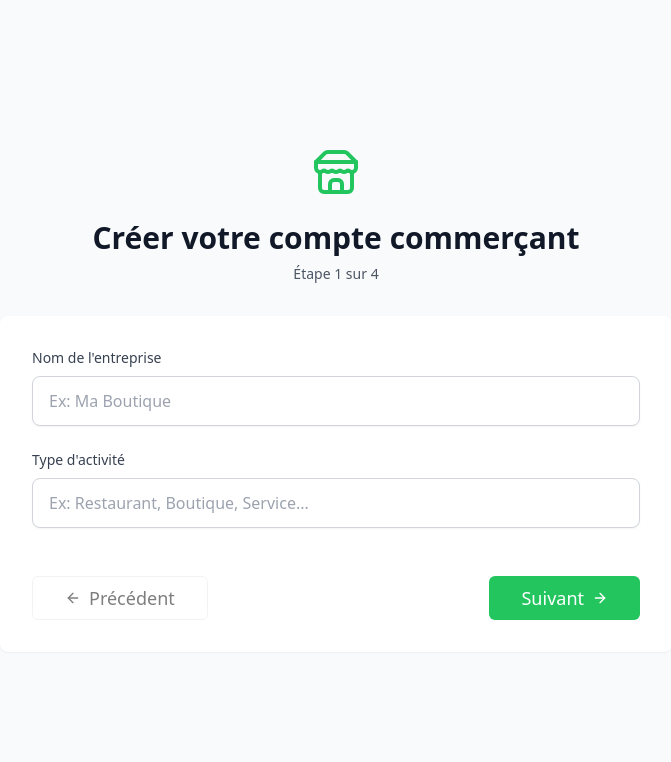
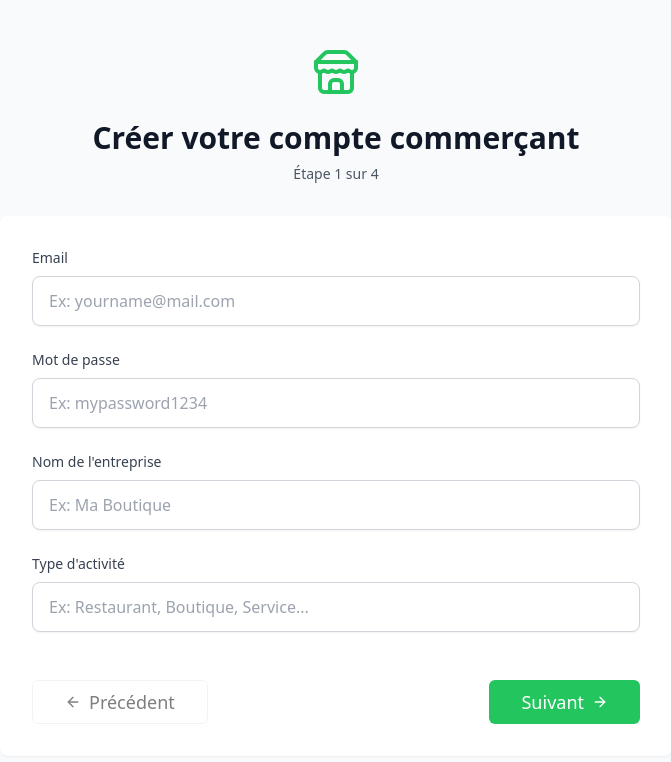
Before and after one commit to ManonDerydt/naymo-mvp-v1, a React (Vite) app: page /merchant/register in a window 1280 px wide. Shown: the top 762 px of the page, without its empty margins (304-975 px from the left). Built offline with nearby package versions, Linux system fonts and the light colour scheme.

Commit message:
Ajout de l'authentification et des champs Emailet Mot de passe dans le formulaire d'inscription du commerçant

```diff
--- a/src/pages/merchant/RegisterSteps.tsx
+++ b/src/pages/merchant/RegisterSteps.tsx
@@ -4,14 +4,16 @@ import { ArrowLeft, ArrowRight, Store } from 'lucide-react'
 import { Button } from '@/components/ui'
 import { Input, FileUpload } from '@/components/forms'
 
-import { addDoc, collection, getFirestore } from 'firebase/firestore'
-import { getDownloadURL, getStorage, ref, uploadBytes } from 'firebase/storage'
+import { doc, setDoc } from 'firebase/firestore'
+import { getDownloadURL, ref, uploadBytes } from 'firebase/storage'
+import { createUserWithEmailAndPassword } from 'firebase/auth'
+import { auth, db, storage } from '@/components/firebase/firebaseConfig'
 
 const steps = [
   {
     id: 'business',
     title: 'Information entreprise',
-    fields: ['company_name', 'business_type'],
+    fields: ['email', 'password', 'company_name', 'business_type'],
   },
   {
     id: 'owner',
@@ -34,6 +36,8 @@ const RegisterSteps = () => {
   const navigate = useNavigate()
   const [currentStep, setCurrentStep] = useState(0)
   const [formData, setFormData] = useState({
+    email: '',
+    password: '',
     company_name: '',
     business_type: '',
     owner_name: '',
@@ -49,12 +53,14 @@ const RegisterSteps = () => {
   })
 
   const handleSubmitRegister = async () => {
-    // e.preventDefault();
-
-    const db = getFirestore();
-    const storage = getStorage();
 
     try {
+      // Créer l'utilisateur dans Firebase Authentication
+      const userCredential = await createUserWithEmailAndPassword(auth, formData.email, formData.password)
+      const user = userCredential.user;
+
+      console.log("Utilisateur créé avec UID :", user.uid);
+
       // Uploader le logo
       let logoURL: string | null = null;
       if (formData.media.logo) {
@@ -80,7 +86,9 @@ const RegisterSteps = () => {
         storePhotoURLs.push(photoURL);
       }
 
-      const docRef = await addDoc(collection(db, "merchant"), {
+      // Enregistrer les données du commerçant dans Firestore sous le document correspondant à son UID
+      await setDoc(doc(db, "merchant", user.uid), {
+        email: formData.email,
         company_name: formData.company_name,
         business_type: formData.business_type,
         owner_name: formData.owner_name,
@@ -93,7 +101,7 @@ const RegisterSteps = () => {
         store_photos: storePhotoURLs
       })
 
-      console.log("Données du commerçant enregistrées avec ID : ", docRef.id);
+      console.log("Données du commerçant enregistrées sous l'UID : ", user.uid);
 
       navigate('/dashboard')
 
@@ -190,6 +198,20 @@ const RegisterSteps = () => {
 const BusinessInfoStep = ({ formData, onChange }: StepProps) => (
   <div className="space-y-6">
     <Input
+      label="Email"
+      name="email"
+      value={formData.email}
+      onChange={onChange}
+      placeholder="Ex: yourname@mail.com"
+    />
+    <Input
+      label="Mot de passe"
+      name="password"
+      value={formData.password}
+      onChange={onChange}
+      placeholder="Ex: mypassword1234"
+    />
+    <Input
       label="Nom de l'entreprise"
       name="company_name"
       value={formData.company_name}
```
